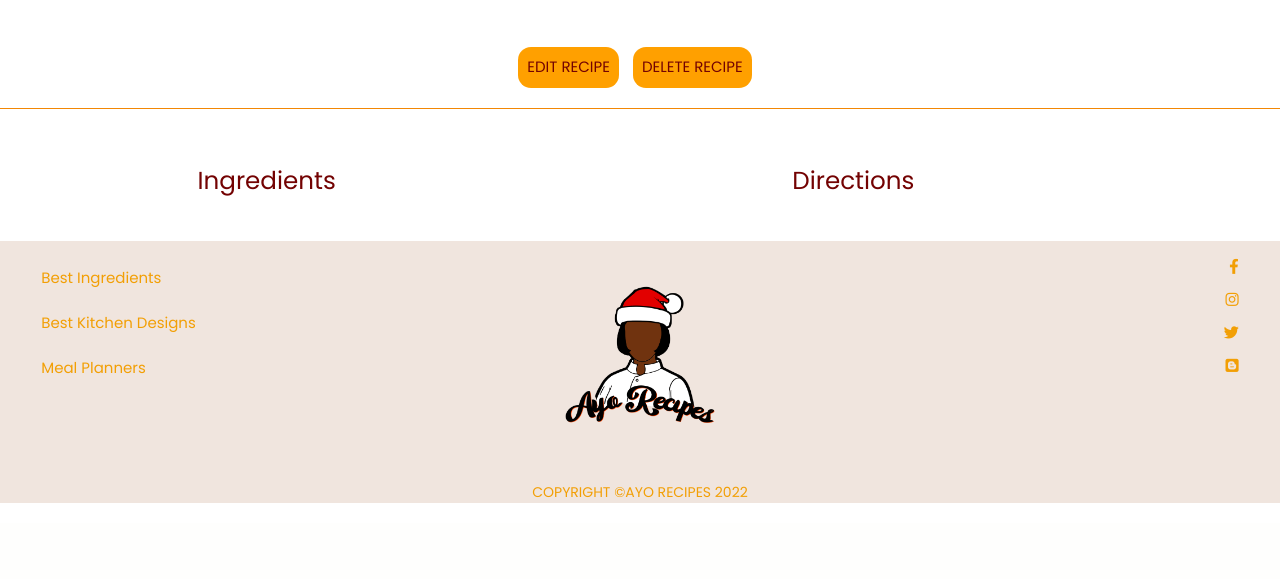
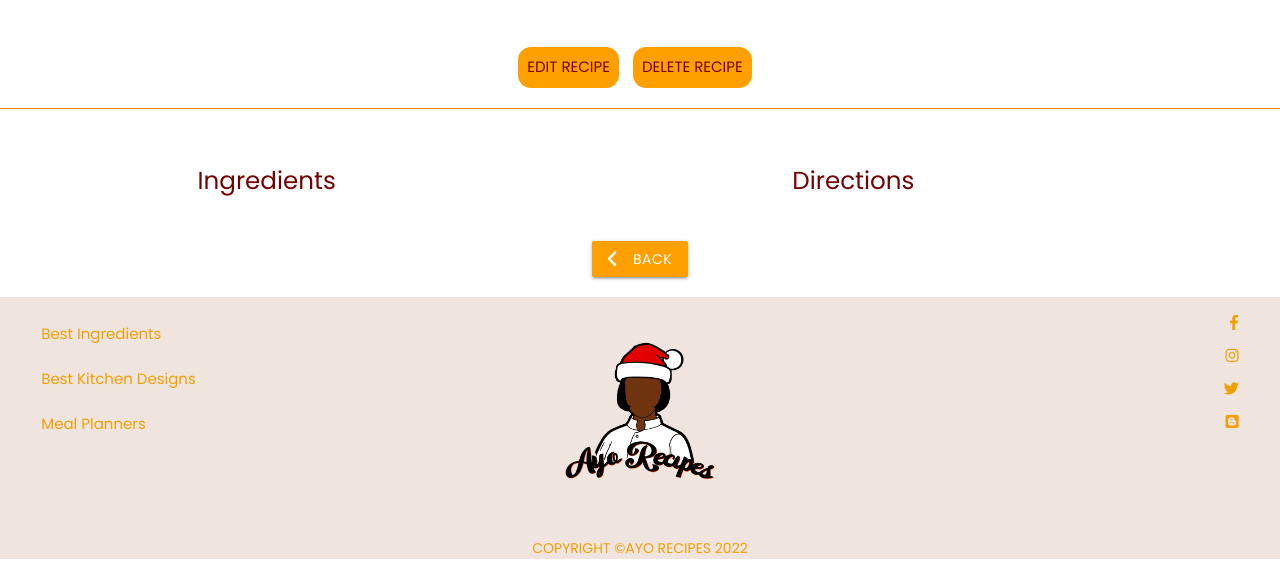
Before and after one commit to Didisimmons/Ayo-Recipes, a Flask app: template templates/single-recipe.html in a window 1280 px wide. Shown: the part 371-950 px from the top of the page. Before the commit the page ends 874 px from the top, so only its background shows below. Run offline with Flask 2, Linux system fonts and the light colour scheme; the template is opened without the code that fills it, so the values that code supplies are empty; some libraries are stand-ins or nearby versions.

Commit message:
add back button to the bottom of the single -recipe page

```diff
--- a/templates/single-recipe.html
+++ b/templates/single-recipe.html
@@ -173,7 +173,15 @@
           </div>
         </div>
       </div>
-
+    </div>
+    <!-- to return back to home page -->
+    <div class="row">
+      <div class="col s12 center-align">
+          <a href="{{url_for('recipes')}}" role="button"
+          class="btn edit-button waves-light amber darken-2">
+          <i class="fas fa-angle-left prefix left"></i> BACK
+          </a>
+      </div>
     </div>
 
   </div>
```
